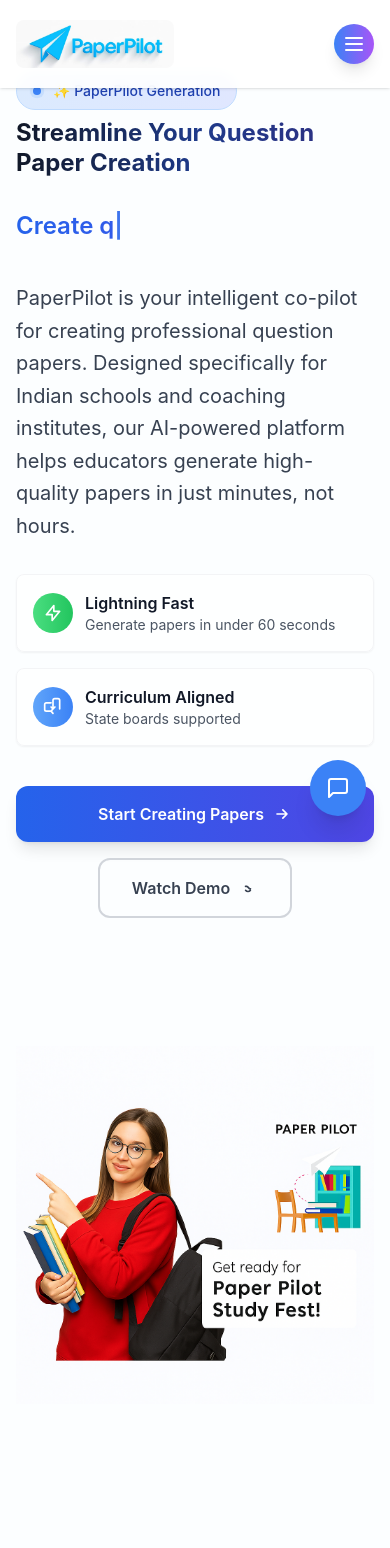
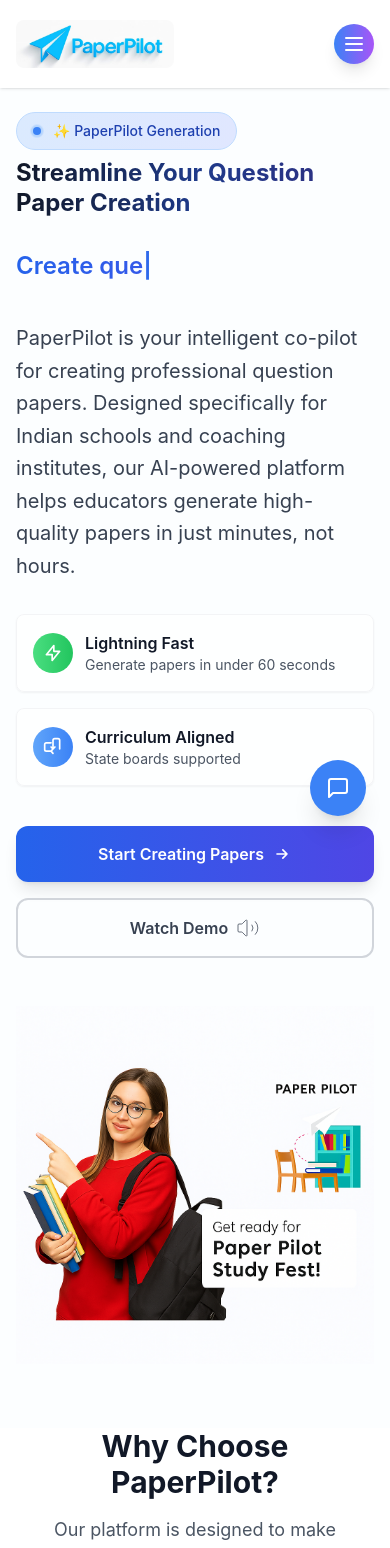
Before and after one commit to Kanyaraasi/paper-pilot-web-app, a Next.js app: page / in a window 390 px wide. Shown: the top 1548 px of the page. Built offline with nearby package versions, Linux system fonts and the light colour scheme.

Commit message:
improve the layout

```diff
--- a/src/app/Components/HomePage/Features.jsx
+++ b/src/app/Components/HomePage/Features.jsx
@@ -48,7 +48,7 @@
   ];
 
   return (
-    <div id="features" className="bg-white py-20">
+    <div id="features" className="bg-white md:py-20 pb-7 md:pb-7">
       <div className="max-w-7xl mx-auto px-4 sm:px-6 lg:px-8">
         <div className="text-center">
           <h2 className={`text-3xl sm:text-4xl font-bold text-gray-900 mb-4 ${animated ? 'animate-fadeIn' : 'opacity-0'}`}>
--- a/src/app/Components/HomePage/Header.jsx
+++ b/src/app/Components/HomePage/Header.jsx
@@ -48,12 +48,21 @@
     window.location.reload();
   };
 
-  const navigateToDashboard = () => {
-    if (userRole === "admin") {
-      window.location.href = "/CreateUser";
-    } else if (userRole === "teacher") {
-      window.location.href = "/GradeSelector";
-    }
+  // Function to close mobile menu when clicking links
+  const closeMobileMenu = () => {
+    setIsMenuOpen(false);
+  };
+
+  // Function to handle mobile auth modal
+  const handleMobileAuthModal = () => {
+    toggleAuthModal();
+    closeMobileMenu(); // Close mobile menu when opening auth modal
+  };
+
+  // Function to handle mobile logout
+  const handleMobileLogout = () => {
+    handleLogout();
+    closeMobileMenu(); // Close mobile menu after logout
   };
 
   return (
@@ -88,7 +97,7 @@
                 <div className="absolute inset-0 bg-blue-50 rounded-lg scale-0 group-hover:scale-100 transition-transform duration-300 origin-center"></div>
               </a>
               <a
-                href="/HowItWork"
+                href="/HowItWorkPage"
                 className="relative px-4 py-2 text-gray-700 hover:text-blue-600 font-medium transition-all duration-300 group"
               >
                 <span className="relative z-10">How It Works</span>
@@ -117,12 +126,6 @@
                     </span>
                     <div className="absolute inset-0 bg-blue-600 transform -translate-x-full group-hover:translate-x-0 transition-transform duration-300"></div>
                   </button>
-                  {/* <button
-                    onClick={toggleAuthModal}
-                    className="relative px-6 py-2 bg-gradient-to-r from-blue-600 to-purple-600 text-white font-semibold rounded-full hover:from-blue-700 hover:to-purple-700 transition-all duration-300 transform hover:scale-105 shadow-lg hover:shadow-xl"
-                  >
-                    Sign Up
-                  </button> */}
                 </div>
               ) : (
                 <div className="relative flex items-center">
@@ -166,7 +169,6 @@
                               <p className="font-semibold text-gray-800 capitalize">
                                 {userRole}
                               </p>
-
                             </div>
                           </div>
                         </div>
@@ -215,18 +217,21 @@
           <div className="px-4 pt-4 pb-6 space-y-3">
             <a
               href="#"
+              onClick={closeMobileMenu}
               className="block px-4 py-3 text-gray-700 hover:text-blue-600 hover:bg-blue-50 rounded-lg font-medium transition-all duration-200"
             >
               Home
             </a>
             <a
-              href="/HowItWork"
+              href="/HowItWorkPage"
+              onClick={closeMobileMenu}
               className="block px-4 py-3 text-gray-700 hover:text-blue-600 hover:bg-blue-50 rounded-lg font-medium transition-all duration-200"
             >
               How It Works
             </a>
             <a
               href="#features"
+              onClick={closeMobileMenu}
               className="block px-4 py-3 text-gray-700 hover:text-blue-600 hover:bg-blue-50 rounded-lg font-medium transition-all duration-200"
             >
               Features
@@ -237,33 +242,21 @@
               {!isLoggedIn ? (
                 <div className="space-y-3">
                   <button
-                    onClick={toggleAuthModal}
+                    onClick={handleMobileAuthModal}
                     className="w-full px-4 py-3 text-blue-600 font-semibold border-2 border-blue-600 rounded-lg hover:bg-blue-600 hover:text-white transition-all duration-300 flex items-center justify-center"
                   >
                     <User className="w-4 h-4 mr-2" />
                     Login
                   </button>
-                  {/* <button
-                    onClick={toggleAuthModal}
-                    className="w-full px-4 py-3 bg-gradient-to-r from-blue-600 to-purple-600 text-white font-semibold rounded-lg hover:from-blue-700 hover:to-purple-700 transition-all duration-300"
-                  >
-                    Sign Up
-                  </button> */}
                 </div>
               ) : (
                 <div className="space-y-3">
                   <div className="px-4 py-2 bg-gradient-to-r from-green-500 to-blue-500 text-white rounded-lg text-center font-medium">
                     Welcome, {userRole}!
                   </div>
+
                   <button
-                    onClick={navigateToDashboard}
-                    className="w-full px-4 py-3 text-gray-700 hover:bg-blue-50 hover:text-blue-600 rounded-lg transition-all duration-200 flex items-center justify-center"
-                  >
-                    <Settings className="w-4 h-4 mr-2" />
-                    Dashboard
-                  </button>
-                  <button
-                    onClick={handleLogout}
+                    onClick={handleMobileLogout}
                     className="w-full px-4 py-3 text-red-600 hover:bg-red-50 rounded-lg transition-all duration-200 flex items-center justify-center"
                   >
                     <LogOut className="w-4 h-4 mr-2" />
--- a/src/app/Components/HomePage/Hero.jsx
+++ b/src/app/Components/HomePage/Hero.jsx
@@ -3,6 +3,7 @@
 import Image from 'next/image';
 import Link from 'next/link';
 import HomePageImage from '../../../../public/HomepageImage.png'
+import { Pause, Volume2 } from 'lucide-react';
 
 function Hero({ animated, onGetStarted }) {
   const [typedText, setTypedText] = useState("");
@@ -49,15 +50,21 @@
     return () => clearTimeout(timeout);
   }, [typedText, currentWordIndex, isDeleting, words, mounted]);
 
+  const handleGetStarted = (e) => {
+    e.preventDefault();
+    e.stopPropagation();
+    if (onGetStarted && typeof onGetStarted === 'function') {
+      onGetStarted();
+    }
+  };
+
   if (!mounted) {
     return null;
   }
 
   return (
     <div className="min-h-screen bg-[#FCFEFF] relative overflow-hidden">
-
-
-      <div className="relative pt-10 pb-16 px-4 max-w-7xl mx-auto">
+      <div className="relative pt-20 md:pt-20 pb-16 px-4 max-w-7xl mx-auto">
         <div className="flex flex-col lg:flex-row items-center justify-between gap-12">
           {/* Left Container - Enhanced Text Content */}
           <div className={`w-full lg:w-7/12 text-gray-800 space-y-8 ${
@@ -91,7 +98,7 @@
             </p>
 
             {/* Feature highlights */}
-            <div className="grid grid-cols-1 sm:grid-cols-2 gap-4 ">
+            <div className="grid grid-cols-1 sm:grid-cols-2 gap-4">
               <div className="flex items-center space-x-3 bg-white/60 backdrop-blur-sm p-4 rounded-lg border border-gray-100 shadow-sm hover:shadow-md transition-all">
                 <div className="w-10 h-10 bg-gradient-to-r from-green-400 to-green-500 rounded-full flex items-center justify-center">
                   <svg className="w-5 h-5 text-white" fill="none" stroke="currentColor" viewBox="0 0 24 24">
@@ -112,37 +119,51 @@
                 </div>
                 <div>
                   <h3 className="font-semibold text-gray-900">Curriculum Aligned</h3>
-                  <p className="text-sm text-gray-600"> State boards supported</p>
+                  <p className="text-sm text-gray-600">State boards supported</p>
                 </div>
               </div>
             </div>
 
-            <div className="pt-2 flex flex-col sm:flex-row gap-4">
+            {/* Fixed button container */}
+            <div className="pt-2 flex flex-col sm:flex-row gap-4 w-full">
               <button
-                onClick={onGetStarted}
-                className="group px-8 py-4 bg-gradient-to-r from-blue-600 to-indigo-600 hover:from-blue-700 hover:to-indigo-700 text-white rounded-xl font-semibold transition-all shadow-lg hover:shadow-xl transform hover:scale-105 duration-300 flex items-center justify-center"
+                onClick={handleGetStarted}
+                className="group w-full sm:w-auto px-8 py-4 bg-gradient-to-r from-blue-600 to-indigo-600 hover:from-blue-700 hover:to-indigo-700 text-white rounded-xl font-semibold transition-all shadow-lg hover:shadow-xl transform hover:scale-105 duration-300 flex items-center justify-center touch-manipulation"
+                type="button"
+                role="button"
+                tabIndex="0"
               >
                 <span>Start Creating Papers</span>
                 <svg className="h-5 w-5 ml-2 group-hover:translate-x-1 transition-transform" fill="none" stroke="currentColor" viewBox="0 0 24 24">
                   <path strokeLinecap="round" strokeLinejoin="round" strokeWidth={2} d="M13 7l5 5m0 0l-5 5m5-5H6" />
                 </svg>
               </button>
-              <Link href="/HowItWork" className="flex items-center justify-center">
-              <button className="px-8 py-4 border-2 border-gray-300 hover:border-blue-500 text-gray-700 hover:text-blue-600 rounded-xl font-semibold hover:bg-blue-50 transition-all transform hover:scale-105 duration-300 flex items-center justify-center">
-                Watch Demo                <svg className="h-5 w-5 ml-2" fill="none" stroke="currentColor" viewBox="0 0 24 24">
-                  <path strokeLinecap="round" strokeLinejoin="round" strokeWidth={2} d="M14.828 14.828a4 4 0 01-5.656 0M9 10h1.586a1 1 0 01.707.293l2.414 2.414a1 1 0 00.707.293H15" />
-                </svg>
-              </button>
+
+              <Link
+                href="/HowItWorkPage"
+                className="w-full sm:w-auto block"
+                role="link"
+                tabIndex="0"
+              >
+                <button
+                  className="w-full px-8 py-4 border-2 border-gray-300 gap-2 hover:border-blue-500 text-gray-700 hover:text-blue-600 rounded-xl font-semibold hover:bg-blue-50 transition-all transform hover:scale-105 duration-300 flex items-center justify-center touch-manipulation"
+                  type="button"
+                  role="button"
+                  tabIndex="-1"
+                >
+                  Watch Demo
+                  <Volume2 strokeWidth={0.75} />
+                </button>
               </Link>
             </div>
 
           </div>
 
           {/* Right Container - Smooth Animated Image */}
-          <div className={`w-full lg:w-6/12 lg:mt-0 h-[100vh] ${
+          <div className={`w-full lg:w-6/12 lg:mt-0 ${
             animated ? 'animate-slideInRight' : 'opacity-0'
           }`}>
-            <div className="relative rounded-lg animate-floatSmooth w-[100%] mt-20">
+            <div className="relative rounded-lg animate-floatSmooth w-[100%] md:mt-20">
               <Image
                 src={HomePageImage}
                 alt="Paper Pilot Study Fest"
@@ -199,10 +220,17 @@
           animation-delay: 0.5s;
         }
 
-
         .animate-fadeIn {
           animation: fadeIn 1s ease-out forwards;
           animation-delay: 0.3s;
+        }
+
+        /* Enhanced mobile touch targets */
+        @media (max-width: 640px) {
+          button {
+            min-height: 48px;
+            min-width: 48px;
+          }
         }
       `}</style>
     </div>
--- a/src/app/FooterPage/page.jsx
+++ b/src/app/FooterPage/page.jsx
@@ -32,13 +32,13 @@
           <div className="md:flex md:items-center md:justify-between">
             <div className="flex justify-center md:justify-start space-x-6">
 
-              <Link href="/Privacy" className="text-sm text-gray-500 dark:text-gray-900 hover:text-white dark:hover:text-gray-200">
+              <Link href="/PrivacyPage" className="text-sm text-gray-500 dark:text-gray-900 hover:text-white dark:hover:text-gray-200">
                 Privacy
               </Link>
-              <Link href="/TermsAndCondition" className="text-sm text-gray-500 dark:text-gray-900 hover:text-white dark:hover:text-gray-200">
+              <Link href="/TermsAndConditionPage" className="text-sm text-gray-500 dark:text-gray-900 hover:text-white dark:hover:text-gray-200">
                 Terms
               </Link>
-              <Link href="/HowItWork" className="text-sm text-gray-500 dark:text-gray-900 hover:text-white dark:hover:text-gray-200">
+              <Link href="/HowItWorkPage" className="text-sm text-gray-500 dark:text-gray-900 hover:text-white dark:hover:text-gray-200">
                 How It Works
               </Link>
             </div>
--- a/src/app/TermsAndConditionPage/page.jsx
+++ b/src/app/TermsAndConditionPage/page.jsx
@@ -82,21 +82,7 @@
       </main>
 
       {/* Footer */}
-      <footer className="border-t border-gray-200 bg-white">
-        <div className="max-w-7xl mx-auto px-4 sm:px-6 lg:px-8 py-6">
-          <div className="flex flex-col md:flex-row justify-between items-center gap-4">
-            <div className="text-sm text-gray-500">
-              © 2025 Question Bank Dashboard. All rights reserved.
-            </div>
 
-            <div className="flex items-center gap-4">
-              <Link href="/help" className="text-gray-500 hover:text-gray-700 text-sm">Help</Link>
-              <Link href="/terms" className="text-blue-600 hover:text-blue-800 text-sm">Terms</Link>
-              <Link href="/privacy" className="text-gray-500 hover:text-gray-700 text-sm">Privacy</Link>
-            </div>
-          </div>
-        </div>
-      </footer>
     </div>
   );
 };
--- a/src/app/TestCreateDashboardPage/page.jsx
+++ b/src/app/TestCreateDashboardPage/page.jsx
@@ -1,9 +1,9 @@
 'use client'
 import React, { useState } from 'react';
 import ProgressBar from '../Components/ProgressBar/ProgressBar';
-import TestDashboard from './ProgressBarSteps/TestDetailsPage/TestDetailsPage';
+import TestDetailsPage from './ProgressBarSteps/TestDetailsPage/TestDetailsPage';
 import MainDashboard from './ProgressBarSteps/QuestionBankDashboard/MainDashboard';
-import FinalQuestionPaperPage from './ProgressBarSteps/QuestionPaper/QuestionPaperPage';
+import QuestionPaperPage from './ProgressBarSteps/QuestionPaper/QuestionPaperPage';
 import Footer from '../FooterPage/page';
 
 const TestCreationDashboard = () => {
@@ -39,7 +39,7 @@
     switch (currentStep) {
       case 1:
         return (
-          <TestDashboard
+          <TestDetailsPage
             onNext={handleNextStep}
             onPrevious={handlePreviousStep}
             formData={formData}
@@ -58,7 +58,7 @@
         );
       case 3:
         return (
-          <FinalQuestionPaperPage
+          <QuestionPaperPage
             onPrevious={handlePreviousStep}
             formData={formData}
             selectedQuestions={selectedQuestions}
```
